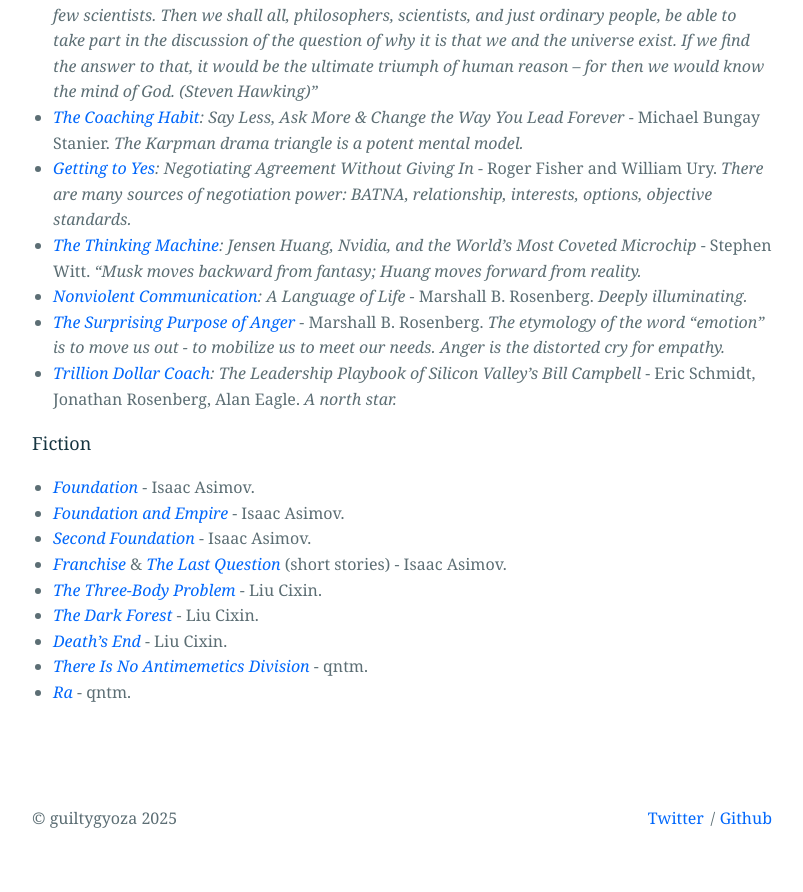
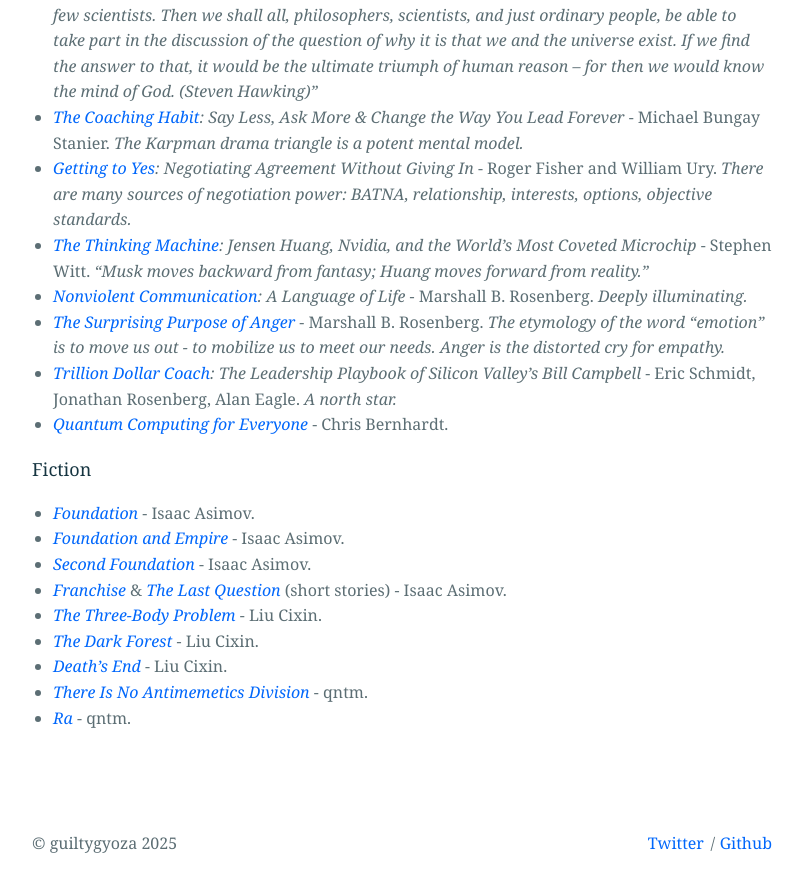
Before and after one commit to guiltygyoza/new-blog, a Jekyll site: the page built from _pages/bookshelf.markdown, in a window 1280 px wide and 900 px high, scrolled down 1767 px. Shown: the top 892 px of the window, without its empty margins (238-1041 px from the left). Built offline with Jekyll 4.4.1, drawn with Linux system fonts in a browser that asks for light colours.

Commit message:
add book

```diff
--- a/_pages/bookshelf.markdown
+++ b/_pages/bookshelf.markdown
@@ -41,10 +41,11 @@
 - *[Shell Beach](https://www.goodreads.com/book/show/56667254-shell-beach){:target="_blank"}: The search for the final theory* - Jesper Møller Grimstrup. *"...if we do discover a complete theory, it should in time be understandable in broad principle by everyone, not just a few scientists. Then we shall all, philosophers, scientists, and just ordinary people, be able to take part in the discussion of the question of why it is that we and the universe exist. If we find the answer to that, it would be the ultimate triumph of human reason -- for then we would know the mind of God. (Steven Hawking)"*
 - *[The Coaching Habit](https://www.goodreads.com/book/show/29342515-the-coaching-habit){:target="_blank"}: Say Less, Ask More & Change the Way You Lead Forever* - Michael Bungay Stanier. *The Karpman drama triangle is a potent mental model.*
 - *[Getting to Yes](https://www.goodreads.com/book/show/313605.Getting_to_Yes){:target="_blank"}: Negotiating Agreement Without Giving In* - Roger Fisher and William Ury. *There are many sources of negotiation power: BATNA, relationship, interests, options, objective standards.*
-- *[The Thinking Machine](https://www.goodreads.com/book/show/211399783-the-thinking-machine){:target="_blank"}: Jensen Huang, Nvidia, and the World's Most Coveted Microchip* - Stephen Witt. *“Musk moves backward from fantasy; Huang moves forward from reality.*
+- *[The Thinking Machine](https://www.goodreads.com/book/show/211399783-the-thinking-machine){:target="_blank"}: Jensen Huang, Nvidia, and the World's Most Coveted Microchip* - Stephen Witt. *“Musk moves backward from fantasy; Huang moves forward from reality."*
 - *[Nonviolent Communication](https://www.goodreads.com/book/show/71730.Nonviolent_Communication){:target="_blank"}: A Language of Life* - Marshall B. Rosenberg. *Deeply illuminating.*
 - *[The Surprising Purpose of Anger](https://www.goodreads.com/book/show/71738.The_Surprising_Purpose_of_Anger){:target="_blank"}* - Marshall B. Rosenberg. *The etymology of the word "emotion" is to move us out - to mobilize us to meet our needs. Anger is the distorted cry for empathy.*
 - *[Trillion Dollar Coach](https://www.goodreads.com/book/show/36501797-trillion-dollar-coach){:target="_blank"}: The Leadership Playbook of Silicon Valley's Bill Campbell* - Eric Schmidt, Jonathan Rosenberg, Alan Eagle. *A north star.*
+- *[Quantum Computing for Everyone](https://www.goodreads.com/book/show/40994088-quantum-computing-for-everyone){:target="_blank"}* - Chris Bernhardt.
 
 ### Fiction
 - *[Foundation](https://www.goodreads.com/book/show/29579.Foundation){:target="_blank"}* - Isaac Asimov.
```
